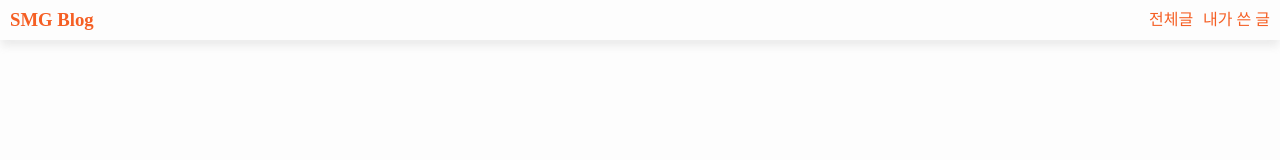
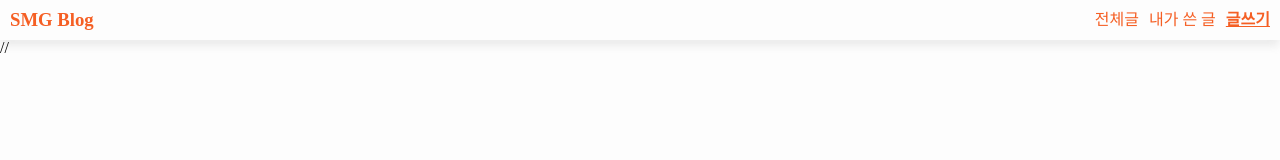
Before and after one commit to ag502/smg-blog, a React app in the folder frontend/: page /write in a window 1280 px wide. Shown: the top 160 px of the page. Built offline with nearby package versions, Linux system fonts and the light colour scheme.

Commit message:
Add write link at header

```diff
--- a/frontend/src/app.jsx
+++ b/frontend/src/app.jsx
@@ -7,6 +7,7 @@ import { Header } from './components/common';
 import Main from './pages/Main';
 import MyPost from './pages/MyPost';
 import PostView from './pages/PostView';
+import Write from './pages/Write';
 
 function App() {
     return (
@@ -19,6 +20,7 @@ function App() {
                     <Route exact path='/' component={Main} />
                     <Route exact path='/mylist' component={MyPost} />
                     <Route exact path='/post/:id' component={PostView} />
+                    <Route exact path='/write' component={Write} />
                 </Switch>
             </Router>
         </>
--- a/frontend/src/components/common/Header.jsx
+++ b/frontend/src/components/common/Header.jsx
@@ -5,6 +5,7 @@ import styled from 'styled-components';
 const HeaderLinks = [
     { path: '/', title: '전체글' },
     { path: '/mylist', title: '내가 쓴 글' },
+    { path: '/write', title: '글쓰기' },
 ];
 
 function Header() {
@@ -42,7 +43,7 @@ const StyledLink = styled(NavLink).attrs({
         textDecoration: 'underline',
     },
 })`
-    &:first-child {
+    &:not(:last-child) {
         margin-right: 10px;
     }
 `;
--- /dev/null
+++ b/frontend/src/pages/Write/index.jsx
@@ -0,0 +1,7 @@
+import React from 'react';
+
+function Write() {
+    return <div>//</div>;
+}
+
+export default Write;
```
